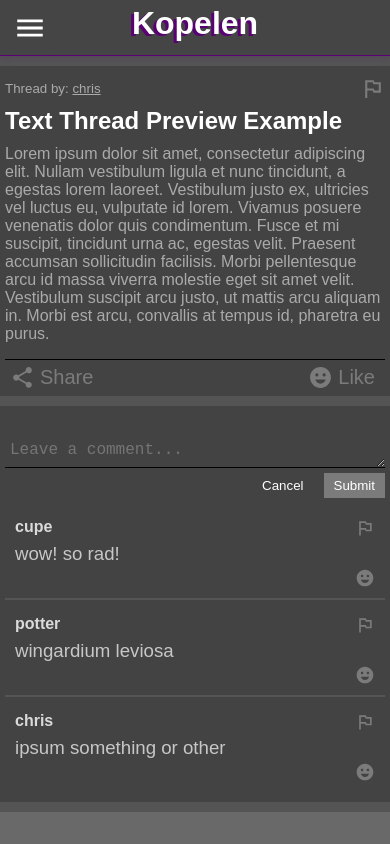
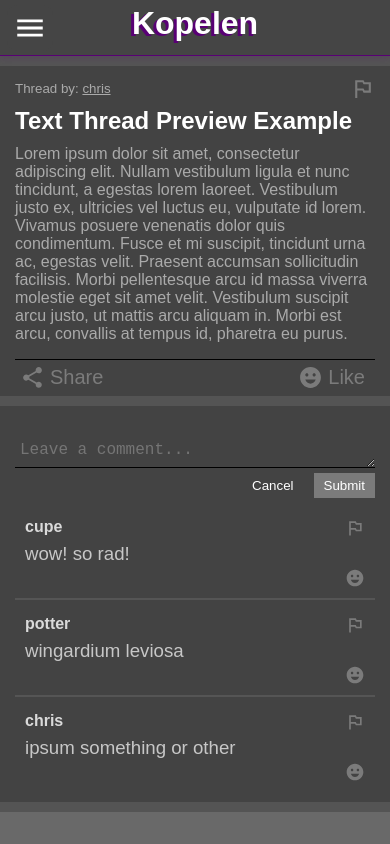
Before and after one commit to ChrisSchmidt6/Kopelen, a Next.js app: page /thread/t1 in a window 390 px wide. Built offline with nearby package versions, Linux system fonts and the light colour scheme; a web font is replaced by a local one.

Commit message:
add padding to thread containers <600px width

```diff
--- a/components/Threads/FullThreads/FullThreads.module.css
+++ b/components/Threads/FullThreads/FullThreads.module.css
@@ -138,7 +138,7 @@
   .comments {
     width: 100%;
     border-radius: 0px;
-    padding: 0 5px;
+    padding: 0 15px;
     padding-top: 10px;
   }
 
--- a/components/Threads/ThreadPreviews/ThreadPreviews.module.css
+++ b/components/Threads/ThreadPreviews/ThreadPreviews.module.css
@@ -149,7 +149,7 @@
   .container {
     width: 100%;
     border-radius: 0px;
-    padding: 0 5px;
+    padding: 0 15px;
     padding-top: 10px;
   }
 
```
